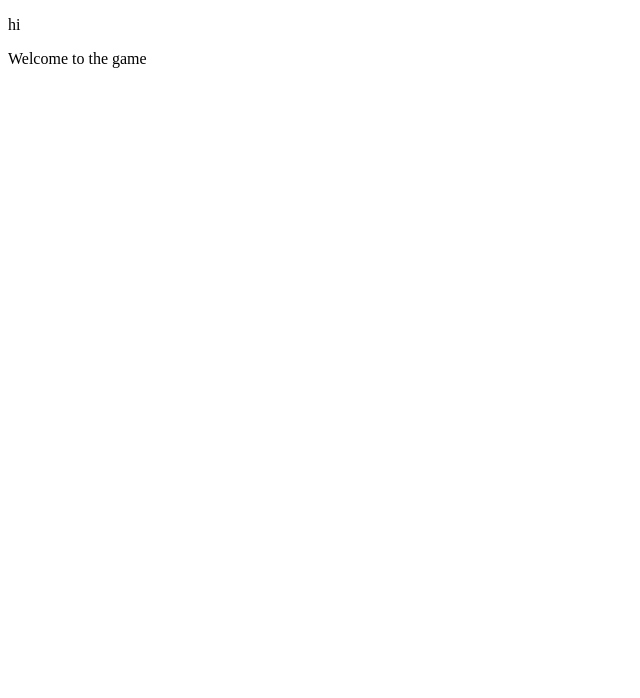
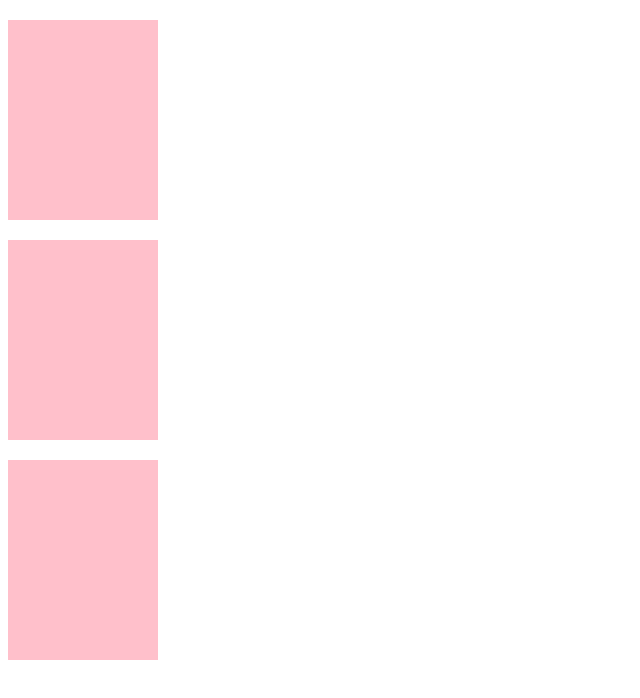
Before and after one commit to jnmasterjn/Matching-Game-React, a React (Vite) app in the folder my-app/: page / in a window 1280 px wide. Shown: the top 698 px of the page, without its empty margins (0-640 px from the left). Built offline with nearby package versions, Linux system fonts and the light colour scheme.

Commit message:
flip function

```diff
--- a/my-app/src/App.jsx
+++ b/my-app/src/App.jsx
@@ -5,7 +5,6 @@ function App() {
 
   return (
     <>
-    <p>hi</p>
     <Container></Container>
     </>
   )
--- /dev/null
+++ b/my-app/src/components/Card.css
@@ -0,0 +1,12 @@
+.container-hidden{
+    height: 200px;
+    width: 150px;
+    background-color: pink;
+}
+
+.container-flip{
+    height: 200px;
+    width: 150px;
+    background-color: lightblue;
+    text-align: center;
+}
--- a/my-app/src/components/Card.jsx
+++ b/my-app/src/components/Card.jsx
@@ -1,5 +1,17 @@
+import { useState } from "react"
+import "./Card.css"
 
-function Card(){
+function Card({visible, onClick, content}){
+
+    return(
+        <>
+            <div className={visible ? "container-flip" : "container-hidden"}
+                onClick={onClick} /*left is function, right is props*/>
+                {visible? <h2>{content}</h2>: <h2></h2>}
+            </div>
+        </>
+    )
+
 
 }
 
--- a/my-app/src/components/Container.jsx
+++ b/my-app/src/components/Container.jsx
@@ -1,14 +1,29 @@
+import { useState } from "react"
 import Card from "./Card"
 import Score from "./Score"
 import Timer from "./Timer"
 
-function Container(){
+function Container(props){
 
+    const options = [1,2,3]
+    const[visible, setVisible]=useState(false)
 
+    let flip = () => {
+        setVisible(!visible)
+    }
 
-    return(
-        <p>Welcome to the game</p>
+    return (
+        <>
+            {options.map((i) =>
+                <Card
+                    visible={visible}
+                    onClick={flip}
+                    content={i}
+                />
+            )}
+        </>
     )
 }
 
+
 export default Container
```
